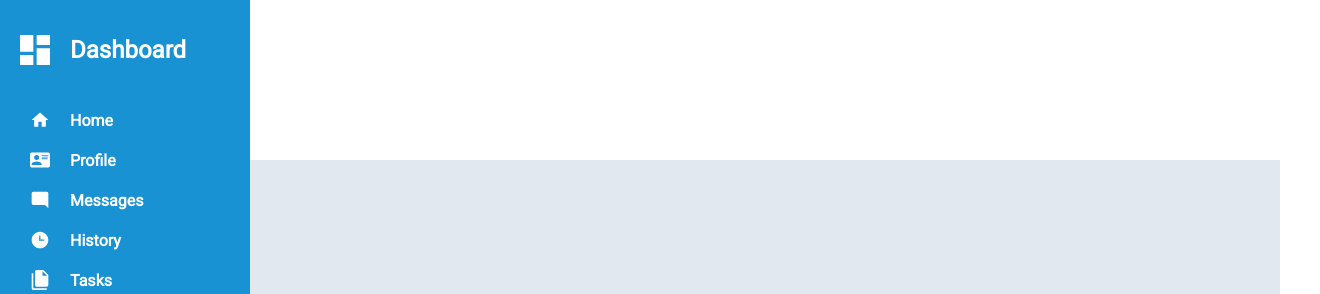
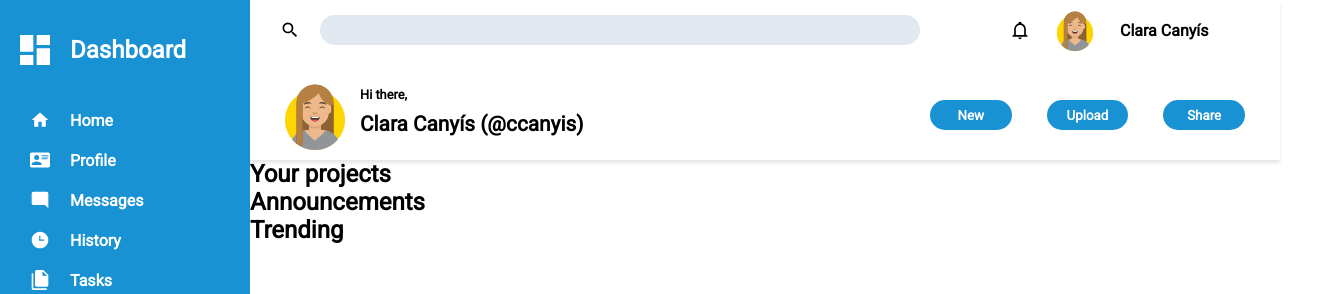
Before and after one commit to claracanyis/admin-dashboard, a plain HTML site: page index.html in a window 1280 px wide. Shown: the top 294 px of the page, 1320 px wide, since content can reach past the window. Drawn offline with Linux system fonts and the light colour scheme.

Commit message:
Add header content and style

```diff
--- a/index.html
+++ b/index.html
@@ -55,7 +55,46 @@
     </div>
   </aside>
 
-  <header class="header"></header>
-  <main class="main"></main>
+  <header class="header">
+    <div class="search">
+      <img src="./img/search.svg" alt="Search icon" height="20px" width="20px">
+      <input type="search" name="q" id="site-search">
+    </div>
+    <div class="notifications">
+      <img src="./img/notifications.svg" alt="Bell icon" height="20px" width="20px">
+      <img class="profile-picture" src="./img/ccc-avatar.svg" alt="Clara avatar picture" height="40px" width="40px">
+      <p>Clara Canyís</p>
+    </div>
+    <div class="profile">
+      <img src="./img/ccc-avatar.svg" alt="Clara avatar picture" height="50px" width="50px">
+      <p class="greeting">Hi there,</p>
+      <p class="name">Clara Canyís (@ccanyis)</p>
+    </div>
+    <div class="btn-actions">
+      <button>New</button>
+      <button>Upload</button>
+      <button>Share</button>
+    </div>
+  </header>
+
+  <main class="main">
+    <div class="projects">
+      <h2>Your projects</h2>
+      <div class="project-card"></div>
+      <div class="project-card"></div>
+      <div class="project-card"></div>
+      <div class="project-card"></div>
+      <div class="project-card"></div>
+      <div class="project-card"></div>
+    </div>
+    <div class="announcements">
+      <h2>Announcements</h2>
+      <div></div>
+    </div>
+    <div class="trending">
+      <h2>Trending</h2>
+      <div></div>
+    </div>
+  </main>
 </body>
 </html>
--- a/style.css
+++ b/style.css
@@ -47,9 +47,84 @@ body {
 }
 
 .header {
-
+  display: grid;
+  grid-template: 2fr 3fr / 1fr 350px;
+  gap: 10px;
+  font-weight: bold;
+  box-shadow: 0px 3px 3px 0px rgba(0,0,0,0.1);
+  z-index: 3;
 }
 
-.main {
+.search {
+  display: grid;
+  grid-template-columns: 50px 1fr;
+  gap: 20px;
+  align-items: center;
+}
+
+.search > img {
+  justify-self: right;
+  height: 20px;
+}
+
+.search > input {
+  height: 30px;
   background-color: #e2e8f0;
+  border: none;
+  border-radius: 15px;
 }
+
+.notifications {
+  display: grid;
+  grid-template-columns: 100px 50px 200px;
+  gap: 20px;
+  align-items: center;
+}
+
+.notifications img:first-child {
+  justify-self: right;
+}
+
+.notifications > .profile-picture {
+  height: 50px;
+  justify-self: center;
+}
+
+.profile {
+  display: grid;
+  grid-template: 2fr 3fr / 100px 1fr;
+  gap: 10px;
+}
+
+.profile > img {
+  grid-row: 1 / 3;
+  height: 70px;
+  width: 70px;
+  align-self: center;
+  justify-self: right;
+}
+
+.greeting {
+  font-size: 0.8rem;
+  align-self: end;
+}
+
+.profile .name {
+  font-size: 1.3rem;
+}
+
+.btn-actions {
+  display: grid;
+  grid-template-columns: repeat(3, 1fr);
+  align-items: center;
+}
+
+.btn-actions button {
+  background-color: #1992d4;
+  color: white;
+  height: 30px;
+  width: 70%;
+  border: none;
+  border-radius: 15px;
+  font-weight: inherit;
+}
```
Also changed, not shown: img/ccc-avatar.svg (added), img/notifications.svg (added), img/search.svg (added).
